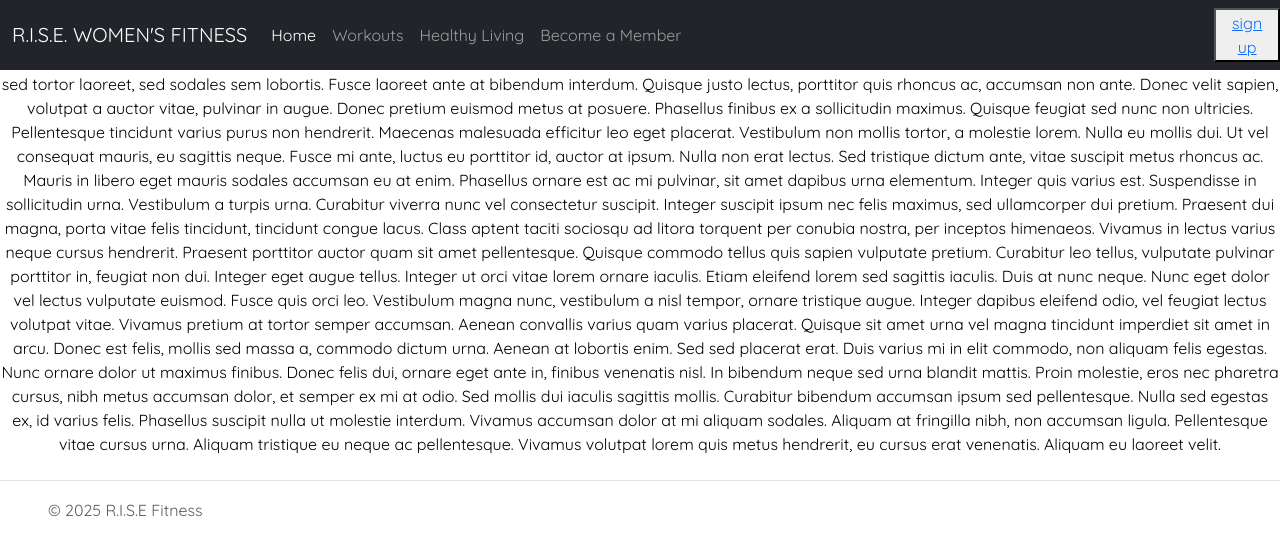
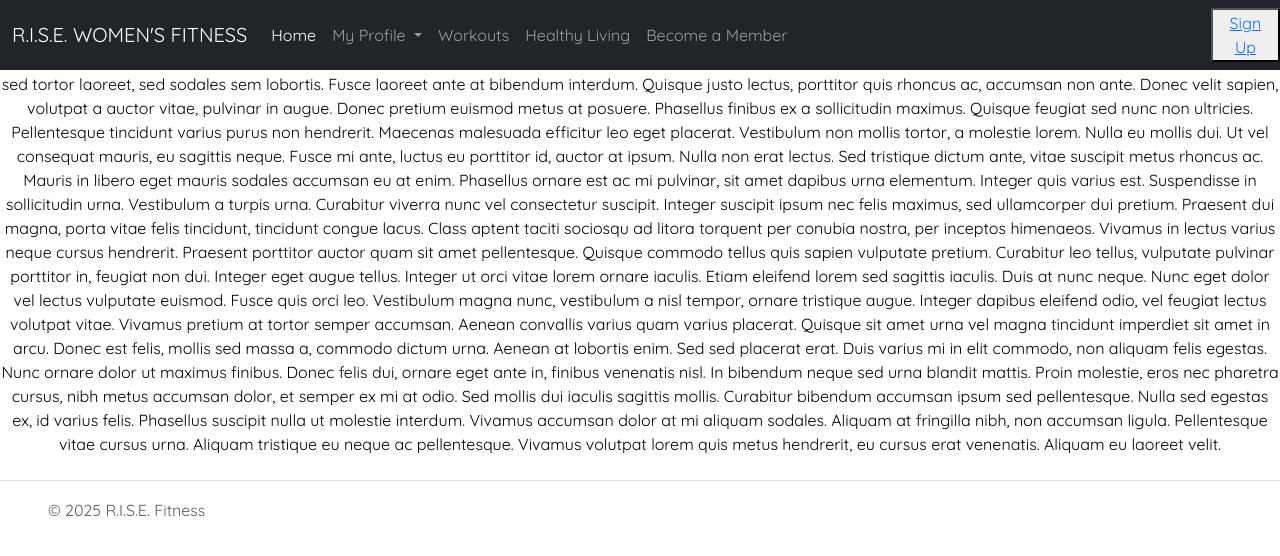
Before and after one commit to emilyryalls/git_final_project, a Flask app: page / in a window 1280 px wide. Shown: the top 556 px of the page. Run offline with Flask 3, Linux system fonts and the light colour scheme; some libraries are stand-ins or nearby versions.

Commit message:
EDIT: dropdown added to navbar

```diff
--- a/application/templates/layout.html
+++ b/application/templates/layout.html
@@ -22,6 +22,16 @@
               <li class="nav-item">
                 <a class="nav-link active" aria-current="page" href="/">Home</a>
               </li>
+              <li class="nav-item dropdown">
+                  <a class="nav-link dropdown-toggle" href="/profile" role="button" data-bs-toggle="dropdown" aria-expanded="false">
+                    My Profile
+                  </a>
+                  <ul class="dropdown-menu">
+                    <li><a class="dropdown-item" href="#">Dashboard</a></li>
+                    <li><a class="dropdown-item" href="#">My Workouts</a></li>
+                    <li><a class="dropdown-item" href="#">My Meal Plans</a></li>
+                  </ul>
+              </li>
               <li class="nav-item">
                 <a class="nav-link" href="/workouts">Workouts</a>
               </li>
@@ -32,22 +42,25 @@
                 <a class="nav-link" href="/membership">Become a Member</a>
               </li>
             </ul>
+
           </div>
         </div>
         <div>
-            <button class="login-btn"><a href="/signup"><i class='bx bxs-castle bx-burst-hover'></i>sign up</a></button>
+            <button class="login-btn">
+                <a href="/signup"><i class='bx bxs-castle bx-burst-hover'></i>Sign Up</a>
+            </button>
             </div>
       </nav>
     <section>
         {% block body_content %}
         {% endblock %}
-      </section>
+    </section>
     <footer class="d-flex flex-wrap justify-content-between align-items-center py-3 my-4 border-top">
         <div class="col-md-4 d-flex align-items-center">
           <a href="/" class="mb-3 me-2 mb-md-0 text-body-secondary text-decoration-none lh-1">
             <svg class="bi" width="30" height="24"><use xlink:href="#bootstrap"/></svg>
           </a>
-          <span class="mb-3 mb-md-0 text-body-secondary">&copy; 2025 R.I.S.E Fitness</span>
+          <span class="mb-3 mb-md-0 text-body-secondary">&copy; 2025 R.I.S.E. Fitness</span>
         </div>
 
         <ul class="nav col-md-4 justify-content-end list-unstyled d-flex">
```
Also changed, not shown: application/templates/blog_home.html (added), application/templates/blog_layout.html (added).
